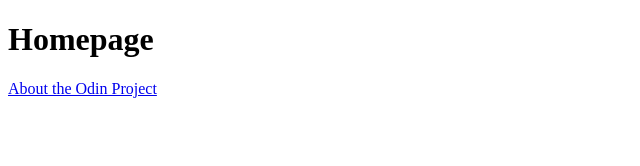
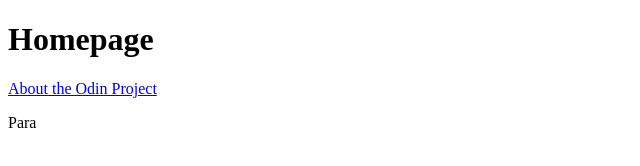
Before and after one commit to RichiCod3s/HTML_CSS_Practice, a plain HTML site: page odin-links-and-images/index.html in a window 1280 px wide. Shown: the full height of the page, 0-640 px from the left. Drawn offline with Linux system fonts and the light colour scheme.

Commit message:
practice commit

```diff
--- a/odin-links-and-images/index.html
+++ b/odin-links-and-images/index.html
@@ -9,7 +9,9 @@
     <h1>Homepage</h1>
     <!-- <a> is an anchor tag - we can use anchor tags to link to any kind of resource on the internet, not just other HTML documents. You can link to videos, pdf files, images, and so on, but for the most part, you will be linking to other HTML documents.
      an href (hypertext reference) attribute to the opening anchor tag.
-     !!!! The value of the href attribute is the destination we want our link to go to.-->
+     The value of the href attribute is the destination we want our link to go to.-->
     <a href="https://www.theodinproject.com/about">About the Odin Project</a>
+
+    <p>Para</p>
 </body>
 </html>
```
